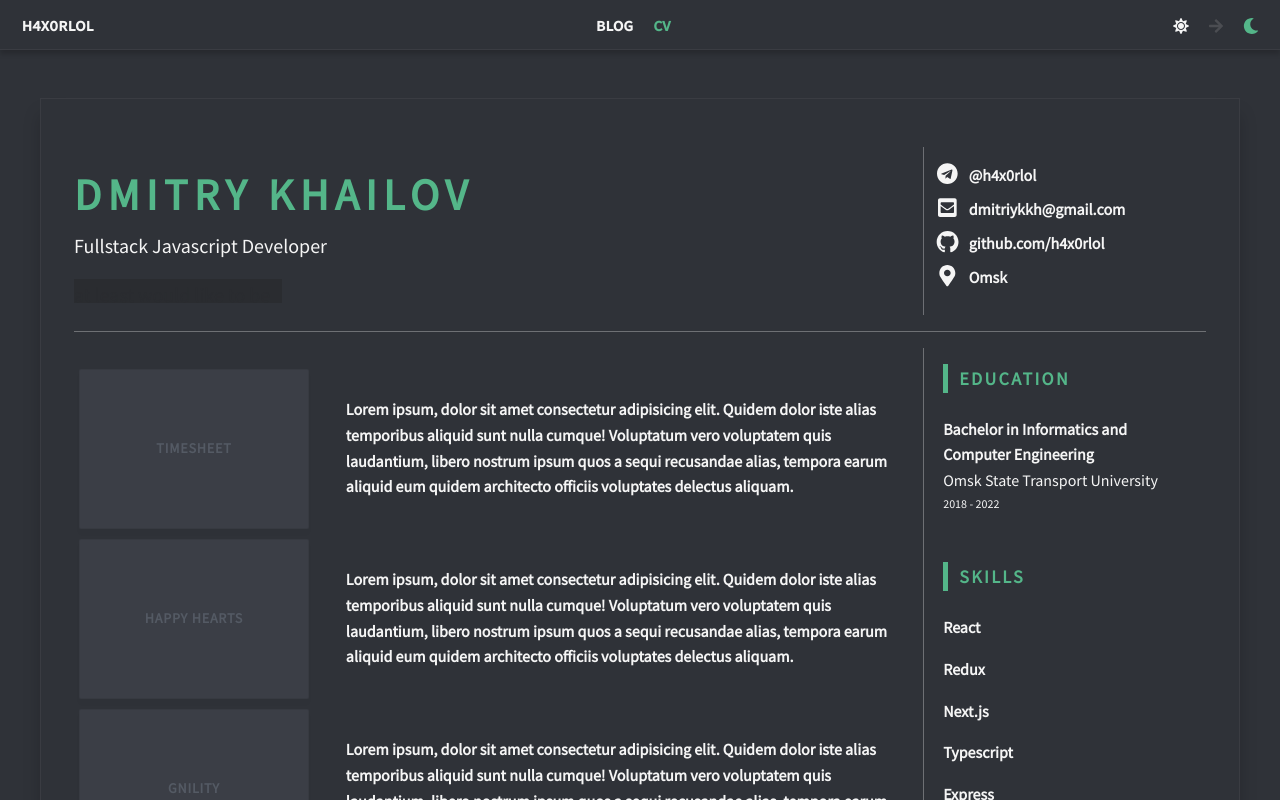
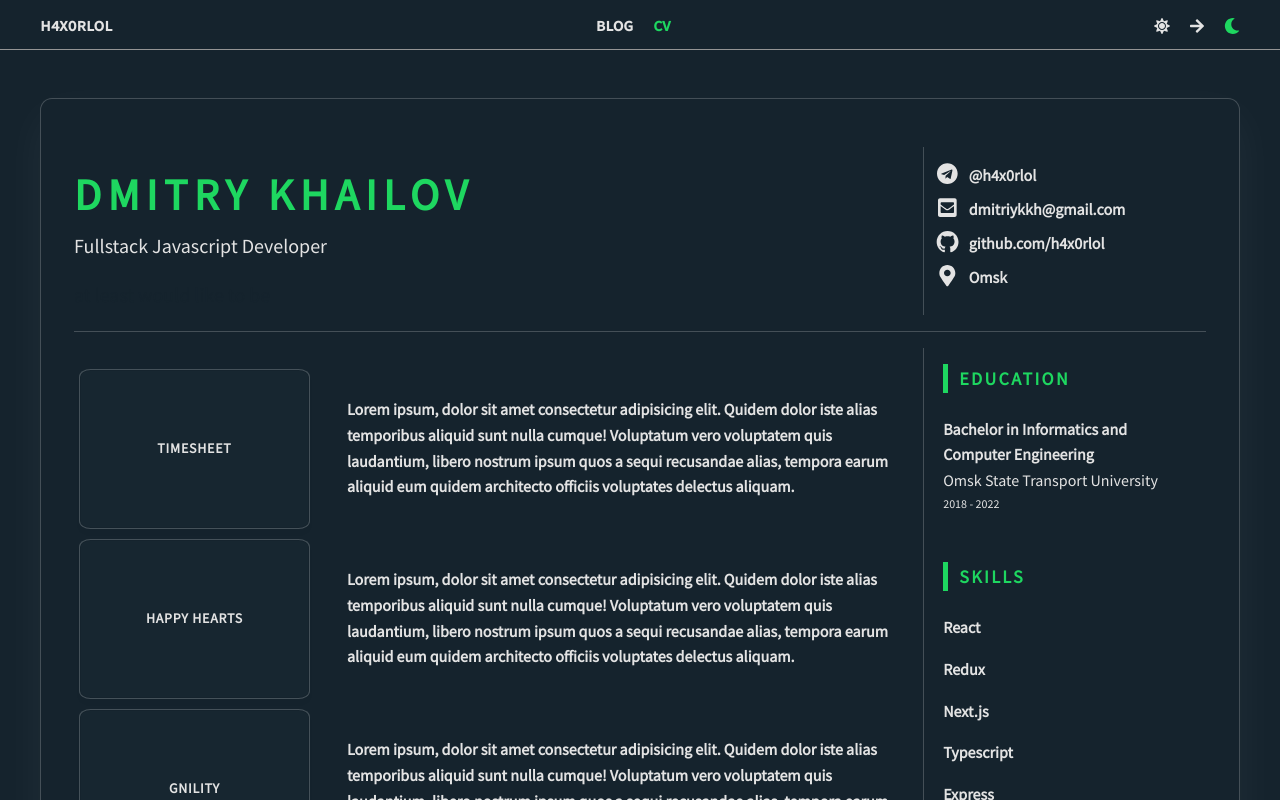
Before and after one commit to h4x0rlol/Blog, a Next.js app in the folder client/: page / in a window 1280 px wide. Shown: the top 800 px of the page. Built offline with nearby package versions, Linux system fonts and the light colour scheme.

Commit message:
changed the colors

```diff
--- a/client/styles/Header.module.scss
+++ b/client/styles/Header.module.scss
@@ -21,7 +21,7 @@
   font-size: 2.75rem;
   font-weight: 900;
   letter-spacing: 0.4rem;
-  color: #54b689;
+  color: #1ed760;
   text-transform: uppercase;
   margin-bottom: 0;
 }
@@ -30,7 +30,7 @@
   font-size: 1.25rem;
   font-weight: 300;
   margin-bottom: 0;
-  color: #f5f5f5;
+  color: #e3e3e3;
 }
 
 .header_spoiler {
@@ -38,18 +38,18 @@
   height: 1.5rem;
   width: 13rem;
   margin-top: 1rem;
-  color: #2a2c30;
-  background-color: #2a2c30;
+  color: #15232d;
+  background-color: #15232d;
 }
 
 .header_spoiler:hover {
-  color: #f5f5f5;
-  background-color: #2f3238;
+  color: #e3e3e3;
+  background-color: #15232d;
 }
 
 .header_contacts {
   display: flex;
-  border-left: 1px solid rgba(255, 255, 255, 0.3);
+  border-left: 1px solid rgba(255, 255, 255, 0.2);
   font-size: 1rem;
 }
 
@@ -74,7 +74,7 @@
 .header_link {
   text-decoration: none;
   cursor: pointer;
-  color: #f5f5f5;
+  color: #e3e3e3;
 }
 
 .header_svg {
@@ -91,7 +91,7 @@
   margin-top: 1rem;
   margin-bottom: 1rem;
   border: 0;
-  border-top: 1px solid rgba(255, 255, 255, 0.3);
+  border-top: 1px solid rgba(255, 255, 255, 0.2);
   margin-right: -15px;
   margin-left: -15px;
 }
--- a/client/styles/Index.module.scss
+++ b/client/styles/Index.module.scss
@@ -12,7 +12,10 @@
   margin-bottom: 3rem;
   margin-top: 6.125rem;
   padding: 4rem 2rem;
-  border: 1px solid rgba(255, 255, 255, 0.05);
-  box-shadow: 0 1rem 1rem rgba(0, 0, 0, 0.175);
+  border: 1px solid rgba(255, 255, 255, 0.2);
+  box-shadow: 0 1rem 3rem rgba(255, 255, 255, 0.05);
   padding: 3rem;
+  background-color: #15232d;
+  color: #e3e3e3;
+  border-radius: 1%;
 }
--- a/client/styles/Navbar.module.scss
+++ b/client/styles/Navbar.module.scss
@@ -3,14 +3,14 @@ $height: 25px;
 $deep-blue: #54b689;
 
 .navbar {
-  background-color: #2f3238;
+  background-color: #15232d;
   height: 50px;
   display: flex;
   flex-direction: row;
   justify-content: space-between;
   align-items: center;
-  border-bottom: 1px solid rgba(255, 255, 255, 0.05);
-  box-shadow: 0 0.3rem 0.3rem rgba(0, 0, 0, 0.175);
+  border-bottom: 1px solid #949494;
+  // box-shadow: 0 0.3rem 0.3rem rgba(255, 255, 255, 0.13);
   position: fixed;
   top: 0;
   width: 100%;
@@ -22,16 +22,16 @@ $deep-blue: #54b689;
   flex-direction: row;
   justify-content: space-between;
   align-items: center;
-  width: 99%;
+  max-width: 1200px;
+  width: 100%;
   margin: 0 auto;
 }
 
 .navbar_name {
-  padding: 15px;
   font-size: 18px;
   font-variant: small-caps;
   margin: 0;
-  color: #f5f5f5;
+  color: #e3e3e3;
 }
 
 .navbar_buttons {
@@ -53,7 +53,6 @@ $deep-blue: #54b689;
   display: flex;
   align-items: center;
   justify-content: center;
-  padding: 15px;
   margin-top: 5px;
 }
 
@@ -64,7 +63,7 @@ $deep-blue: #54b689;
 
   .switcher_arrow {
     margin: 0px 20px;
-    color: #88888852;
+    color: #e3e3e3;
     transition: all 400ms cubic-bezier(0.995, -0.265, 0.855, 0.505);
   }
 
@@ -83,7 +82,7 @@ $deep-blue: #54b689;
         }
 
         > :first-child {
-          color: $deep-blue;
+          color: #1ed760;
         }
       }
     }
@@ -91,7 +90,7 @@ $deep-blue: #54b689;
     &:not(:checked) {
       + div {
         > :last-child {
-          color: $deep-blue;
+          color: #1ed760;
         }
       }
     }
@@ -99,11 +98,11 @@ $deep-blue: #54b689;
 }
 
 .active_link {
-  color: #54b689;
+  color: #1ed760;
 }
 
 .inactive_link {
-  color: #f5f5f5;
+  color: #e3e3e3;
 }
 
 @media (max-width: 480px) {
--- a/client/styles/Projects.module.scss
+++ b/client/styles/Projects.module.scss
@@ -38,8 +38,10 @@
   height: 160px;
   margin: 5px;
   cursor: pointer;
-  background-color: lighten($db, 5);
-  border-radius: 2px;
+  background-color: lighten(#15232d, 1);
+  // border-radius: 2px;
+  border-radius: 5%;
+  border: 1px solid rgba(255, 255, 255, 0.2);
   box-shadow: 0 5px 5px rgba(0, 0, 0, 0.02),
     inset 0 0px 0px 1px rgba(0, 0, 0, 0.07);
   transform: translateZ(0);
@@ -66,7 +68,7 @@
 }
 
 .svg_text {
-  fill: lighten($db, 16);
+  fill: #e3e3e3;
   font-size: 1.1rem;
   text-transform: uppercase;
   text-anchor: middle;
@@ -85,7 +87,7 @@
   margin-top: 1rem;
   margin-bottom: 1rem;
   border: 0;
-  border-top: 1px solid rgba(255, 255, 255, 0.3);
+  border-top: 1px solid rgba(255, 255, 255, 0.2);
   margin-right: -15px;
   margin-left: -15px;
 }
--- a/client/styles/Skills.module.scss
+++ b/client/styles/Skills.module.scss
@@ -1,7 +1,7 @@
 .education {
   flex: 0 0 25%;
   max-width: 25%;
-  border-left: 1px solid rgba(255, 255, 255, 0.3);
+  border-left: 1px solid rgba(255, 255, 255, 0.2);
   font-size: 1rem;
   padding-left: 1.2rem;
   padding-right: 1.5rem;
@@ -19,7 +19,7 @@
   padding-left: 1rem;
   font-size: 1.125rem;
   letter-spacing: 0.15rem;
-  color: #54b689;
+  color: #1ed760;
   margin-bottom: 1.5rem;
   font-weight: 700;
 }
@@ -29,7 +29,7 @@
   display: inline-block;
   width: 5px;
   height: 100%;
-  background: #54b689;
+  background: #1ed760;
   position: absolute;
   left: 0;
   top: 0;
--- a/client/styles/global.scss
+++ b/client/styles/global.scss
@@ -18,6 +18,6 @@
 }
 
 body {
-  background-color: $db;
-  color: $dc;
+  background-color: #15232d;
+  color: #e3e3e3;
 }
```
